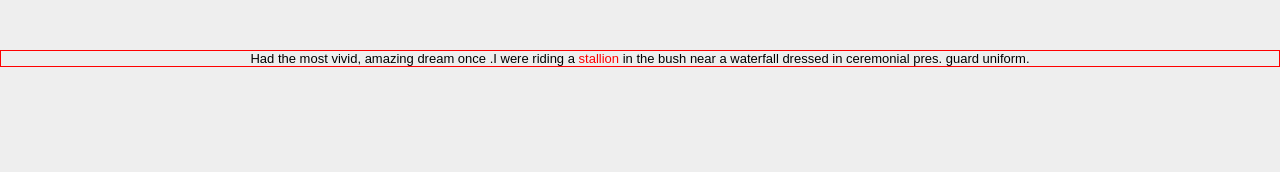
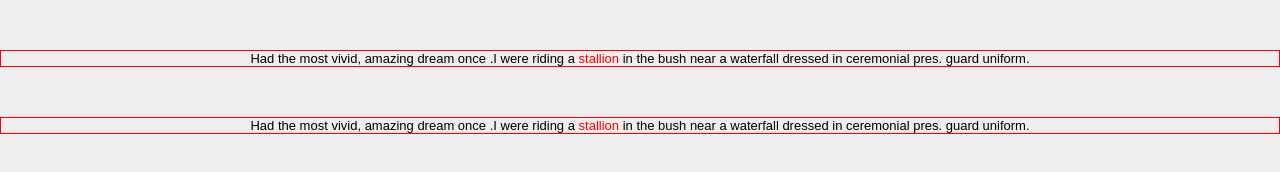
Before and after one commit to jcnesci/istc-sketches, a plain HTML site: page index.html in a window 1280 px wide. Drawn offline with nearby package versions, Linux system fonts and the light colour scheme.

Commit message:
More stuff

```diff
--- a/css/style.css
+++ b/css/style.css
@@ -12,7 +12,7 @@ body {
   font: 13px Arial, sans-serif;
   background: #eee;
 }
-.tweet {
+.original_tweet {
   position: relative;
   display: block;
   width: 100%;
@@ -25,6 +25,17 @@ body {
 }
 .keyword {
   color: red;
+}
+.dream_tweet {
+  position: relative;
+  display: block;
+  width: 100%;
+  /*height: 300px;*/
+  margin: 0px auto;
+  margin-top: 50px;
+  text-align: center;
+  /*text-transform: uppercase;*/
+  border: 1px solid red;
 }
 
 /*
--- a/index.html
+++ b/index.html
@@ -12,7 +12,7 @@
 
 <body>
 	<!-- NB: must indicate the tweet's keyword by wrapping it in asterisks. -->
-	<div class="tweet">Had the most vivid, amazing dream once .I were riding a *stallion* in the bush near a waterfall dressed in ceremonial pres. guard uniform.</div>
+	<div class="original_tweet">Had the most vivid, amazing dream once .I were riding a *stallion* in the bush near a waterfall dressed in ceremonial pres. guard uniform.</div>
 
 
 	<!--
--- a/js/main.js
+++ b/js/main.js
@@ -4,19 +4,19 @@
 // INIT ----------------------------------------
 $(function() {
 
-	setupOriginalTweets();
+	setupOriginalTweet();
 
 });
 
 // FUNCTIONS ----------------------------------------
-function setupOriginalTweets() {
-	var words = $(".tweet").text().split(" ");
-	$(".tweet").empty();
+function setupOriginalTweet() {
+	var words = $(".original_tweet").text().split(" ");
+	$(".original_tweet").empty();
 
 	$.each(words, function(i, word) {
 
 		var formattedWord = $("<span>").text(word + " ");
-		var domWord = $(formattedWord).appendTo($(".tweet"));
+		var domWord = $(formattedWord).appendTo($(".original_tweet"));
 
 		if (domWord.text().indexOf("*") !== -1) {
 			domWord.addClass("keyword");
@@ -25,23 +25,29 @@ function setupOriginalTweets() {
 
 	});
 
-	buildWords();
+	buildDreamTweet();
 }
 
-function buildWords() {
+function buildDreamTweet() {
 
-	var words = $(".tweet > span");
+	var dreamTweet = $("<div>").addClass("dream_tweet").appendTo("body");
+	var words = $(".original_tweet > span");
 
 	$.each(words, function(i, word) {
 
-		var wordObj = new Word();									// create a word object
-		wordObj.value = $(word).text();
-		wordObj.homePosition.x = $(word).position().left;			// store original word's position in new word object
-		wordObj.homePosition.y = $(word).position().top;
+		var wordObj = new Word( word, $(word).position().left, $(word).position().top );// create a word object
 
 		if ($(word).hasClass("keyword")) {
 			wordObj.isInteractive = true;
 		}
+
+		// append word object to new dream tweet div
+		// TODO : want to be able to do..... : ? word.setPosition(x,y)
+		// TODO : array of word objects : word[3].setPosition(x,y)
+		var domWord = $(wordObj.value).clone().appendTo(dreamTweet);
+		domWord.position().left = wordObj.homePosition.x;
+		domWord.position().top = wordObj.homePosition.y;
+
 	});
 
 }
--- a/js/word.js
+++ b/js/word.js
@@ -2,15 +2,20 @@
 
 
 // OBJECT PROTOTYPE ----------------------------------------
-function Word() {
-	this.value = "";
+function Word(_value, _x, _y) {
+
+	// the HTML content of the tweet.
+	this.value = _value || 0;
+
+	// the word's home position : this is where the word belongs in the tweet paragraph.
 	this.homePosition = {
-		"x": 0,
-		"y": 0
+		"x": _x || 0,
+		"y": _y || 0
 	};
+	// the word's current position : this is where it has moved to.
 	this.currentPosition = {
-		"x": 0,
-		"y": 0
+		"x": _x || 0,
+		"y": _y || 0
 	};
 	this.scale = 100;
 	this.opacity = 1;
@@ -29,5 +34,8 @@ Word.prototype = {
 	decay: function() {
 	},
 	disappear: function() {
+	},
+	getTextValue: function() {
+		return $(this.value).text();
 	}
 }
```
